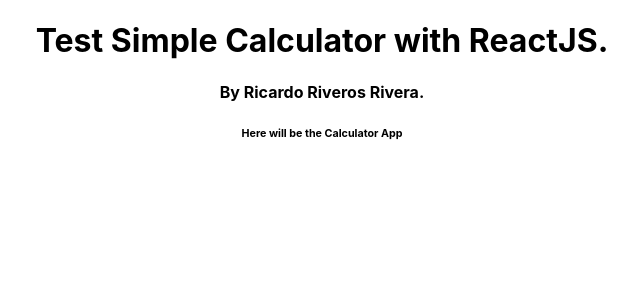
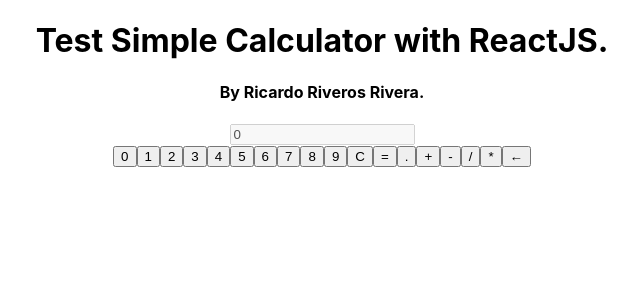
Before and after one commit to RicardoERR/test-calculator-23people, a React (Create React App) app: page / in a window 1280 px wide. Shown: the top 300 px of the page, without its empty margins (318-958 px from the left). Built offline with nearby package versions, Linux system fonts and the light colour scheme.

Commit message:
Added Calculator Component, App.js modified to add Calculator

```diff
--- a/src/App.js
+++ b/src/App.js
@@ -1,12 +1,13 @@
 import React from 'react';
 import './App.css';
+import Calculator from './Calculator'
 
 function App() {
   return (
     <div className="App">
       <h1>Test Simple Calculator with ReactJS.</h1>
       <h4>By Ricardo Riveros Rivera.</h4>
-      <h6>Here will be the Calculator App</h6>
+      <Calculator />
     </div>
   );
 }
--- /dev/null
+++ b/src/Calculator/index.js
@@ -0,0 +1,56 @@
+import React, { useState } from "react";
+import PropTypes from "prop-types";
+/**
+ * This will be the Calculator component, it could have the property initialValue that would initialize the calculator with a custom value insted of 0.
+ */
+//Let's create an array with buttons of the calculator
+const button_values = [
+  0,
+  1,
+  2,
+  3,
+  4,
+  5,
+  6,
+  7,
+  8,
+  9,
+  "C",
+  "=",
+  ".",
+  "+",
+  "-",
+  "/",
+  "*",
+  "←",
+];
+const Calculator = (props) => {
+  //It will have an operation state for the logic part of the component.
+  const [operation, setOperation] = useState(
+    props.initialValue ? props.initialValue : "0"
+  );
+  return (
+    <div className="calculator">
+      <div className="calculator__results">
+        <input
+          type="text"
+          value={operation}
+          name="result"
+          id="result"
+          disabled
+        />
+      </div>
+      <div className="calculator__buttons">
+        {button_values.map((button) => {
+          return <button key={button.toString()}>{button}</button>;
+        })}
+      </div>
+    </div>
+  );
+};
+
+Calculator.propTypes = {
+  initialValue: PropTypes.string,
+};
+
+export default Calculator;
```
